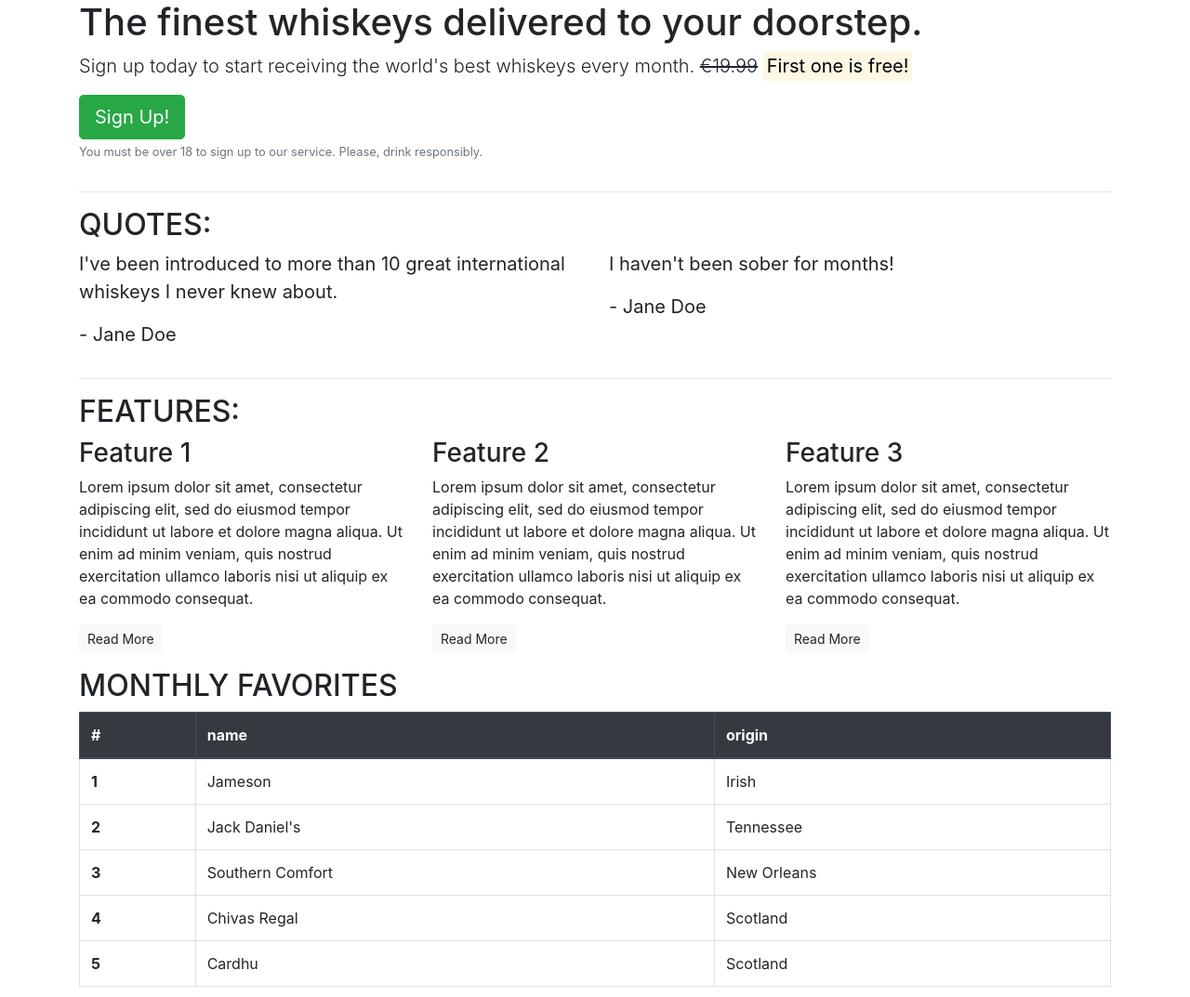
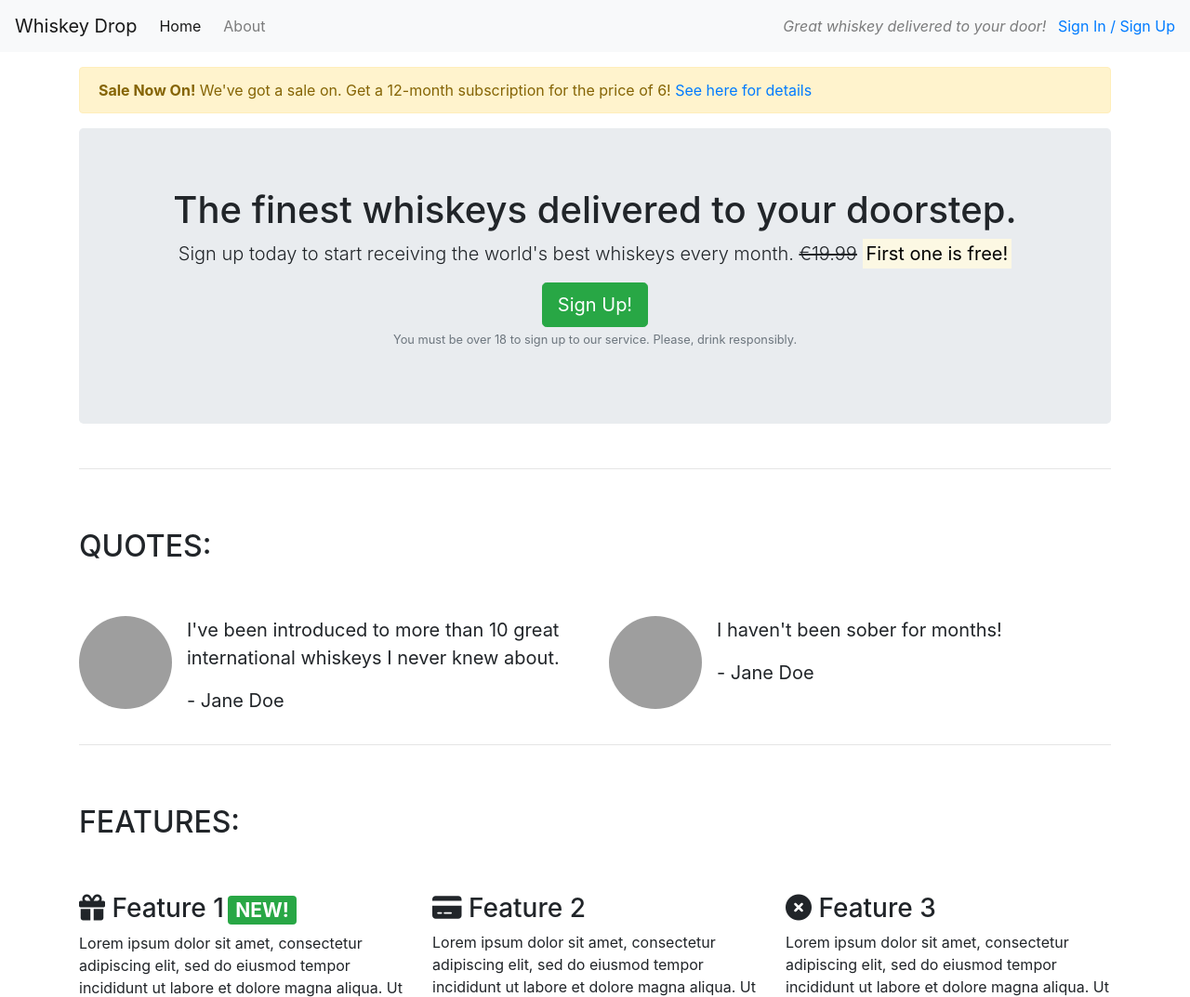
Before and after one commit to JoseCastanoCoding/bootstrap-example, a plain HTML site: page index.html in a window 1280 px wide. Shown: the top 1073 px of the page at 93% size. Drawn offline with nearby package versions, Linux system fonts and the light colour scheme; grey boxes are pictures that could not be loaded.

Commit message:
added collapse dropdown

```diff
--- a/index.html
+++ b/index.html
@@ -5,16 +5,47 @@
     <meta name="viewport" content="width=device-width, initial-scale=1.0">
     <title>Whiskey Drop | Taste a new whiskey every month</title>
     <link rel="stylesheet" href="https://cdn.jsdelivr.net/npm/bootstrap@4.5.3/dist/css/bootstrap.min.css" integrity="sha384-TX8t27EcRE3e/ihU7zmQxVncDAy5uIKz4rEkgIXeMed4M0jlfIDPvg6uqKI2xXr2" crossorigin="anonymous">
+    <script src="https://kit.fontawesome.com/ccc31ea277.js" crossorigin="anonymous"></script>
 </head>
 <body>
-    <article class="container">
+    <nav class="navbar navbar-light bg-light navbar-expand-sm">
+        <a href="/" class="navbar-brand">Whiskey Drop</a>
+
+        <button class="navbar-toggler ml-auto" type="button" data-toggle="collapse" data-target="#navbarNavDropdown" aria-controls="navbarNavDropdown"
+        aria-expanded="false" aria-label="Togglenavigation">
+        <span class="navbar-toggler-icon"></span></button>
+
+        <div class="collapse navbar-collapse" id="navbarNavDropdown">
+            <ul class="navbar-nav mr-auto">
+                <li class="active nav-item mr-2"><a class="nav-link" href="/">Home</a></li>
+                <li class="nav-item mr-2"><a class="nav-link" href="/about">About</a></li>
+                <li class="nav-item mr-2 d-block d-sm-none"><a class="nav-link" href="/login">Sign In / Sign Up</a></li>
+            </ul>
+        </div>
+        <div class="d-none d-md-block">
+            <p class="navbar-text my-auto mr-2"><i>Great whiskey delivered to your door!</i></p>
+            <a href="/login">Sign In / Sign Up</a>
+        </div>
+
+    </nav>
+    <article class="container mt-3">
+        <div class="row d-none d-sm-block">
+            <div class="col-12">
+                <div class="alert alert-warning">
+                    <strong>Sale Now On!</strong> We've got a sale on. Get a 12-month subscription for
+                    the price of 6! <a href="/">See here for details</a>
+                </div>
+            </div>
+        </div>
         <!-- Callout -->
         <div class="row">
             <div class="col-12">
-                <section class="callout">
+                <section class="callout jumbotron text-center">
                     <h1>The finest whiskeys delivered to your doorstep.</h1>
                     <p class="lead">Sign up today to start receiving the world's best whiskeys every month.
-                    <s>€19.99</s> <strong><mark>First one is free!</mark></strong></p>
+                        <s class="d-none d-sm-inline">€19.99</s>
+                        <span class="d-inline d-sm-none"><br></span>
+                        <strong><mark>First one is free!</mark></strong></p>
                     <button class="btn btn-success btn-lg">Sign Up!</button>
                     <p class="text-muted"><small>You must be over 18 to sign up to our service. Please, drink responsibly.</small></p>
                 </section>
@@ -26,22 +57,36 @@
         <!-- Quotes -->
         <section class="quotes">
             <div class="row">
-                <div class="col-12">
+                <div class="col-12 my-5">
                     <h2 class="text-uppercase">Quotes:</h2>
                 </div>
             </div>
             <div class="row">
                 <div class="col-12 col-md-6">
+                    <div class="media">
+                        <div class="d-none d-sm-block">
+                            <img src="https://raw.githubusercontent.com/Code-Institute-Solutions/BootstrappingYourNextBigIdea-BS4/master/03-Components/02-core_components-part-2/images/girl-image.png" class="rounded-circle mr-3" height="100" width="100">
+                        </div>
+                        <div class="media-body">
                             <blockquote class="blockquote">
                                 <p>I've been introduced to more than 10 great international whiskeys I never knew about.</p>
                                 <p>- Jane Doe</p>
                             </blockquote>
                         </div>
+                    </div>
+                </div>
                 <div class="col-12 col-md-6">
+                    <div class="media">
+                        <div class="d-none d-sm-block">
+                            <img src="https://raw.githubusercontent.com/Code-Institute-Solutions/BootstrappingYourNextBigIdea-BS4/master/03-Components/02-core_components-part-2/images/guy-image.png" class="rounded-circle mr-3" height="100" width="100">
+                        </div>
+                        <div class="media-body">
                             <blockquote class="blockquote">
                                 <p>I haven't been sober for months!</p>
                                 <p>- Jane Doe</p>
                             </blockquote>
+                        </div>
+                    </div>
                 </div>
             </div>
         </section>
@@ -51,28 +96,28 @@
         <!-- Features -->
         <section class="features">
             <div class="row">
-                <div class="col-12">
+                <div class="col-12 my-5">
                     <h2 class="text-uppercase">Features:</h2>
                 </div>
             </div>
             <div class="row">
                 <div class="col-12 col-md-6 col-lg-4">
                     <div class="feature">
-                        <h3>Feature 1</h3>
+                        <h3><i class="fas fa-gift d-none d-sm-inline"></i> Feature 1<span class="badge badge-success ml-1">NEW!</span></h3>
                         <p>Lorem ipsum dolor sit amet, consectetur adipiscing elit, sed do eiusmod tempor incididunt ut labore et dolore magna aliqua. Ut enim ad minim veniam, quis nostrud exercitation ullamco laboris nisi ut aliquip ex ea commodo consequat.</p>
                         <p><a class="btn btn-sm btn-light" href="">Read More</a></p>
                     </div>
                 </div>
                 <div class="col-12 col-md-6 col-lg-4">
                     <div class="feature">
-                        <h3>Feature 2</h3>
+                        <h3><i class="fas fa-credit-card d-none d-sm-inline"></i> Feature 2</h3>
                         <p>Lorem ipsum dolor sit amet, consectetur adipiscing elit, sed do eiusmod tempor incididunt ut labore et dolore magna aliqua. Ut enim ad minim veniam, quis nostrud exercitation ullamco laboris nisi ut aliquip ex ea commodo consequat.</p>
                         <p><a class="btn btn-sm btn-light" href="">Read More</a></p>
                     </div>
                 </div>
                 <div class="col-12 d-md-none d-lg-block col-lg-4">
                     <div class="feature">
-                        <h3>Feature 3</h3>
+                        <h3><i class="fas fa-times-circle d-none d-sm-inline"></i> Feature 3</h3>
                         <p>Lorem ipsum dolor sit amet, consectetur adipiscing elit, sed do eiusmod tempor incididunt ut labore et dolore magna aliqua. Ut enim ad minim veniam, quis nostrud exercitation ullamco laboris nisi ut aliquip ex ea commodo consequat.</p>
                         <p><a class="btn btn-sm btn-light" href="">Read More</a></p>
                     </div>
@@ -118,5 +163,9 @@
         </section>
         <!-- /.features -->
     </article>
+    <script src="https://code.jquery.com/jquery-3.5.1.slim.min.js" integrity="sha384-DfXdz2htPH0lsSSs5nCTpuj/zy4C+OGpamoFVy38MVBnE+IbbVYUew+OrCXaRkfj" crossorigin="anonymous"></script>
+    <script src="https://cdn.jsdelivr.net/npm/popper.js@1.16.1/dist/umd/popper.min.js" integrity="sha384-9/reFTGAW83EW2RDu2S0VKaIzap3H66lZH81PoYlFhbGU+6BZp6G7niu735Sk7lN" crossorigin="anonymous"></script>
+    <script src="https://cdn.jsdelivr.net/npm/bootstrap@4.5.3/dist/js/bootstrap.min.js" integrity="sha384-w1Q4orYjBQndcko6MimVbzY0tgp4pWB4lZ7lr30WKz0vr/aWKhXdBNmNb5D92v7s" crossorigin="anonymous"></script>
+    <script src="https://cdn.jsdelivr.net/npm/bootstrap@4.5.3/dist/js/bootstrap.bundle.min.js" integrity="sha384-ho+j7jyWK8fNQe+A12Hb8AhRq26LrZ/JpcUGGOn+Y7RsweNrtN/tE3MoK7ZeZDyx" crossorigin="anonymous"></script>
 </body>
 </html>
```
Lines whose indentation alone changed are shown as unchanged.
